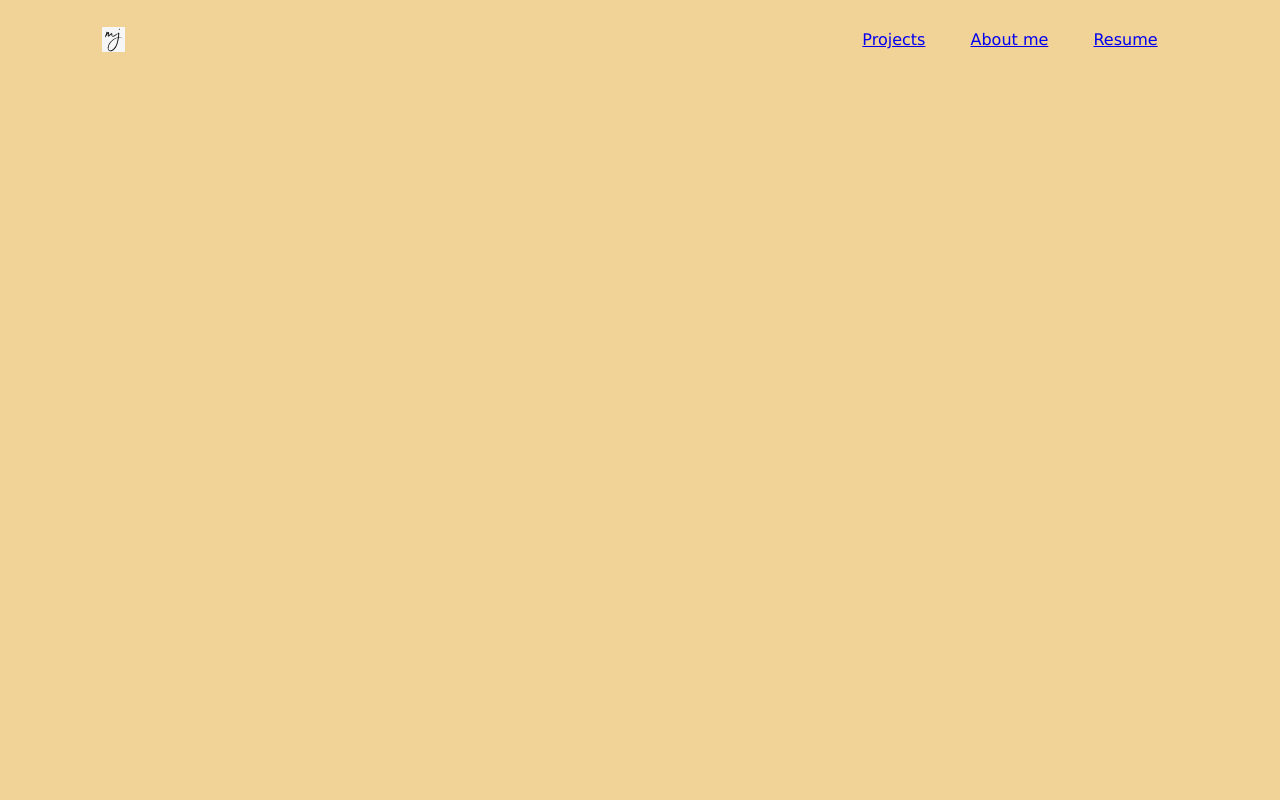
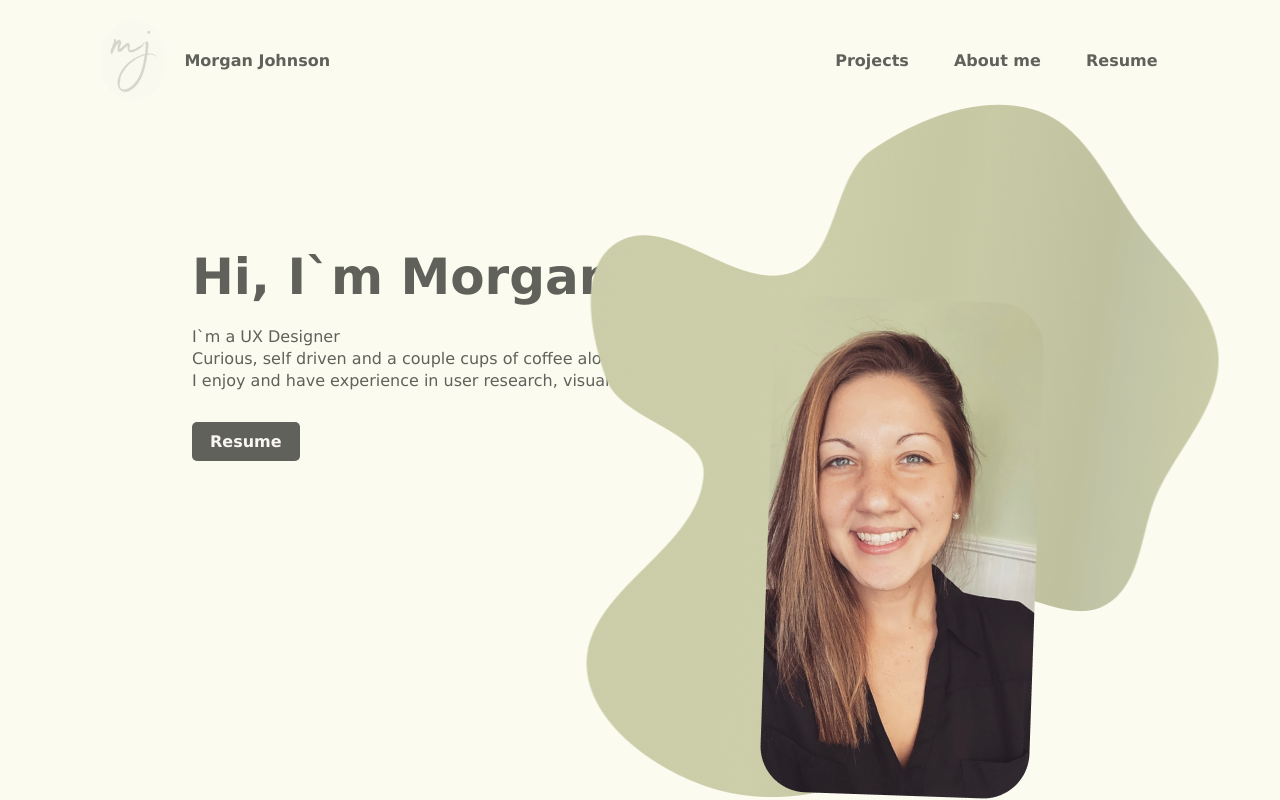
Before and after one commit to mojoe15/UX_UI_HW_17, a plain HTML site: page index.html in a window 1280 px wide. Drawn offline with Linux system fonts and the light colour scheme.

Commit message:
add css styles to hero and nav

```diff
--- a/css/styles.css
+++ b/css/styles.css
@@ -8,7 +8,7 @@
   position: relative;
   width: 100%;
   height: 100vh;
-  background: rgb(241, 210, 151);
+  background: rgb(252, 251, 240);
 }
 
 nav {
@@ -25,3 +25,75 @@ nav ul li {
   list-style: none;
   margin: 10px 20px;
 }
+
+nav ul li a {
+  text-decoration: none;
+  color: rgb(95, 97, 90);
+  font-weight: bold;
+}
+
+nav ul li a:hover {
+  color: rgb(30, 196, 182);
+}
+
+.logo-header {
+  display: flex;
+  align-items: center;
+}
+.logo-header span {
+  color: rgb(95, 97, 90);
+  font-weight: bold;
+  margin: 10px 20px;
+}
+
+.detail {
+  margin-left: 15%;
+  margin-top: 10%;
+}
+
+.detail h1 {
+  font-size: 50px;
+  color: rgb(95, 97, 90);
+  margin-bottom: 20px;
+}
+
+.detail p {
+  color: rgb(95, 97, 90);
+  line-height: 22px;
+}
+
+.detail a {
+  background: rgb(95, 97, 90);
+  padding: 10px 18px;
+  text-decoration: none;
+  font-weight: bold;
+  color: rgb(250, 246, 241);
+  display: inline-block;
+  margin: 30px 0;
+  border-radius: 5px;
+}
+
+.images {
+  width: 45%;
+  height: 10%;
+  position: absolute;
+  bottom: 0;
+  right: 90px;
+}
+
+.images img {
+  height: fit-content 20%;
+  position: absolute;
+  left: 50%;
+  bottom: 0;
+  transform: translateX(-50%);
+  transition: bottom 1s, left 1s;
+}
+
+.images:hover .blob {
+  bottom: 40px;
+}
+
+.images:hover .morgan {
+  left: 45%;
+}
--- a/index.html
+++ b/index.html
@@ -12,13 +12,27 @@
   <body>
     <div class="hero">
       <nav>
-        <img src="images/mid logo.png" class="logo" />
+        <div class="logo-header">
+          <img src="images/masked circle logo.png" class="logo" />
+          <span>Morgan Johnson</span>
+        </div>
         <ul>
           <li><a href="#">Projects</a></li>
           <li><a href="#">About me</a></li>
           <li><a href="#">Resume</a></li>
         </ul>
       </nav>
+      <div class="detail">
+        <h1>Hi, I`m Morgan</h1>
+        <p>I`m a UX Designer</p>
+        <p>Curious, self driven and a couple cups of coffee along the way.</p>
+        <p>I enjoy and have experience in user research, visual design & prototyping.</p>
+        <a href="#">Resume</a>
+      </div>
+      <div class="images">
+        <img src="images/Blob a.png" class="blob">
+        <img src="images/Morgan Blob 2.png" class="morgan">
+      </div>
     </div>
   </body>
 </html>
```
Also changed, not shown: images/Blob 1.png (added), images/Blob a.png (added), images/Blob b.png (added), images/Morgan Blob 2.png (added), images/Morgan Med 2 1.png (added), images/Morgan Small.png (added), images/Morgan.png (added), images/blob c.png (added), images/blob.png (added), images/masked circle logo.png (added), images/masked logo.png (added), images/masked mid logo.png (added), 2 other files.
